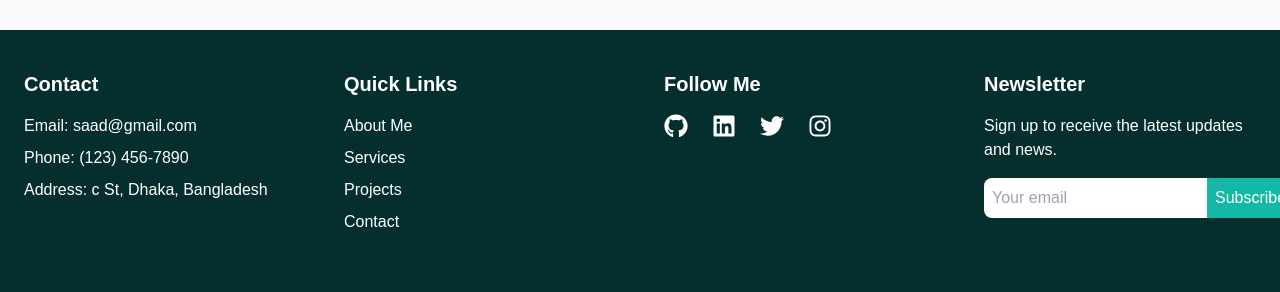
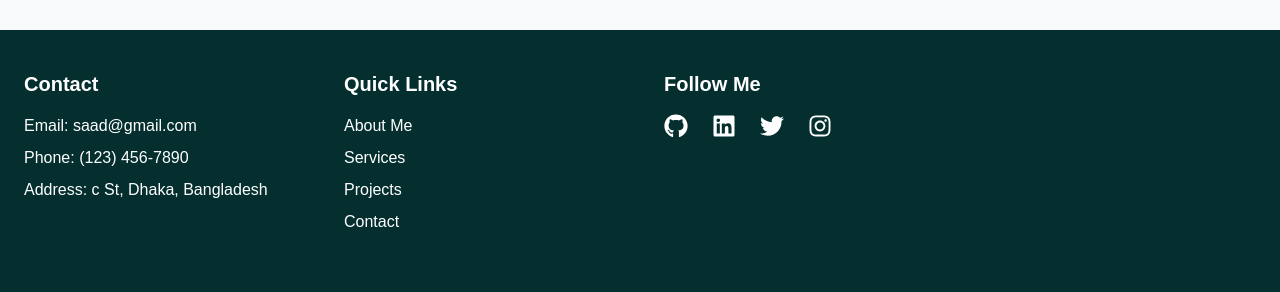
Before and after one commit to Zahid-sadi/sad-bin-moin, a Next.js app: page /hobby in a window 1280 px wide. Shown: the part 1014-1306 px from the top of the page. Built offline with nearby package versions, Linux system fonts and the light colour scheme.

Commit message:
fixed navbar issues of whole site

```diff
--- a/components/Footer.jsx
+++ b/components/Footer.jsx
@@ -63,21 +63,6 @@ const Footer = () => {
                         </div>
                     </div>
 
-                    {/* Newsletter */}
-                    <div>
-                        <h3 className="text-xl font-semibold mb-4">Newsletter</h3>
-                        <p className="mb-4">Sign up to receive the latest updates and news.</p>
-                        <form className="flex">
-                            <input
-                                type="email"
-                                placeholder="Your email"
-                                className="p-2 rounded-l-lg text-gray-900 focus:outline-none"
-                            />
-                            <button type="submit" className="bg-teal-500 text-white p-2 rounded-r-lg hover:bg-teal-400">
-                                Subscribe
-                            </button>
-                        </form>
-                    </div>
                 </div>
 
                 {/* Bottom Section */}
--- a/components/Hero.jsx
+++ b/components/Hero.jsx
@@ -32,11 +32,11 @@ const HeroSection = () => {
                         initial="hidden"
                         animate="visible"
                         variants={headingVariants}
-                        className="text-5xl uppercase md:text-9xl font-black text-yellow-500 dark:text-teal-400"
+                        className=" text-3xl md:text-5xl uppercase lg:text-9xl font-semibold md:font-black text-yellow-500 dark:text-teal-400"
                     >
                         Saad bin Moin <br />
                     </motion.h1>
-                    <span className="text-yellow-700 ml-2 bg-black w-fit px-1 opacity-95 uppercase text-4xl font-semibold">
+                    <span className="text-yellow-700 ml-2 bg-black w-fit px-1 opacity-95 uppercase text-lg md:text-4xl font-medium md:font-semibold">
                         IT Engineer
                     </span>
 
@@ -44,7 +44,7 @@ const HeroSection = () => {
                         initial="hidden"
                         animate="visible"
                         variants={paragraphVariants}
-                        className="text-lg md:text-2xl ml-2 leading-relaxed bg-black w-fit px-1 opacity-95 text-yellow-800 dark:text-gray-300"
+                        className=" text-base md:text-2xl ml-2 leading-relaxed bg-black w-fit px-1 opacity-95 text-yellow-800 dark:text-gray-300"
                     >
                         Build something amazing together!
                     </motion.p>
```
